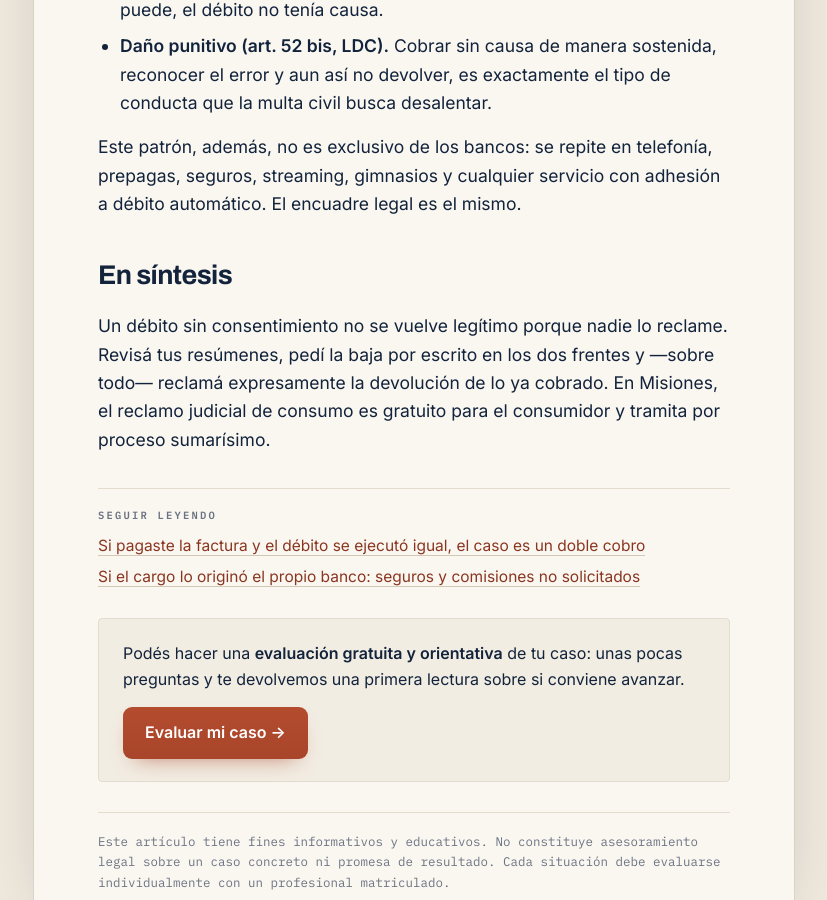
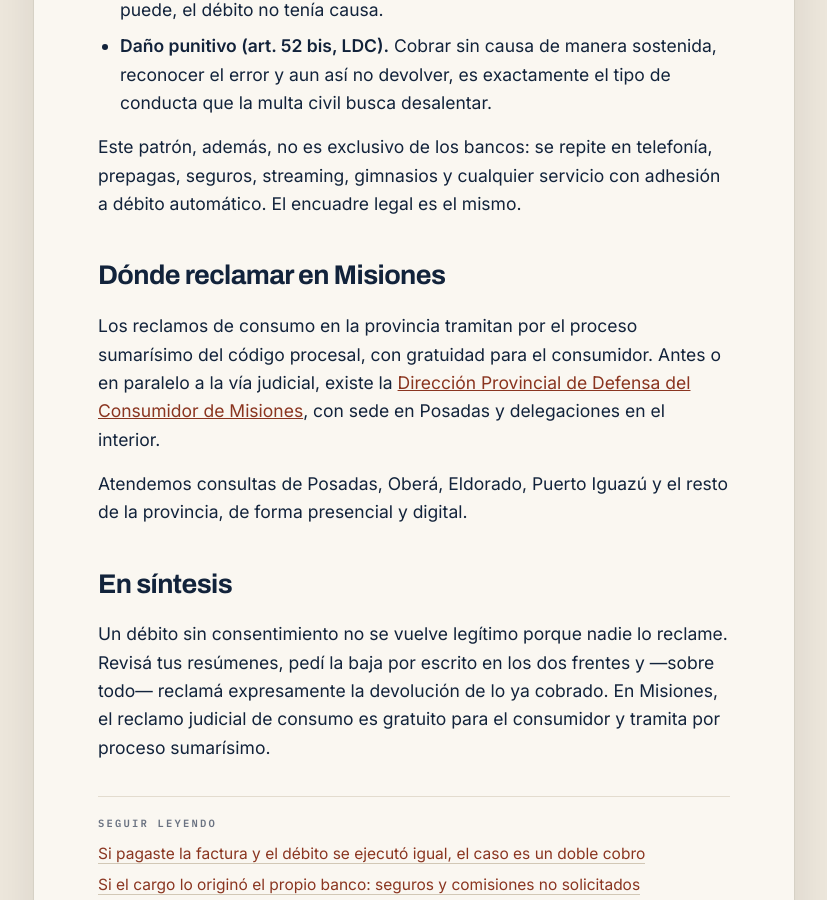
Before and after one commit to drejsamudio-hue/estudio-samudio-landing, a Jekyll site: the page built from _posts/2026-08-03-debitos-no-autorizados-como-frenarlos.md, in a window 1280 px wide and 900 px high, scrolled down 2678 px. Shown: the whole window, without its empty margins (226-1053 px from the left). Built offline with Jekyll 4.4.1, drawn with Linux system fonts in a browser that asks for light colours.

Commit message:
fix(seo): agrega sección geográfica faltante en pilar de débitos
La Fase 5.3 reforzó señal geográfica en los 4 pilares, pero el pilar
de débitos no autorizados quedó sin la sección "Dónde reclamar en
Misiones" ni la geo en el title. Detectado en verificación.

Co-Authored-By: Claude Sonnet 4.6 <noreply@anthropic.com>

```diff
--- a/_posts/2026-08-03-debitos-no-autorizados-como-frenarlos.md
+++ b/_posts/2026-08-03-debitos-no-autorizados-como-frenarlos.md
@@ -1,6 +1,6 @@
 ---
 layout: post
-title: "Débitos que no autorizaste: cómo frenarlos"
+title: "Débitos no autorizados en Misiones: cómo frenarlos"
 h1: "Débitos que no autorizaste: cómo frenarlos y cómo recuperar lo que ya te cobraron"
 description: "Servicio dado de baja que sigue cobrando, o débito de algo que nunca contrataste: cómo frenarlo y reclamar todo lo cobrado sin tu consentimiento. Posadas y Misiones."
 vertical: "Bancario"
@@ -61,6 +61,12 @@ Y si te ofrecen "acreditarlo a tu cuenta como saldo a favor", tenés derecho a e
 
 Este patrón, además, no es exclusivo de los bancos: se repite en telefonía, prepagas, seguros, streaming, gimnasios y cualquier servicio con adhesión a débito automático. El encuadre legal es el mismo.
 
+## Dónde reclamar en Misiones
+
+Los reclamos de consumo en la provincia tramitan por el proceso sumarísimo del código procesal, con gratuidad para el consumidor. Antes o en paralelo a la vía judicial, existe la [Dirección Provincial de Defensa del Consumidor de Misiones](https://defensaconsumidor.misiones.gob.ar/), con sede en Posadas y delegaciones en el interior.
+
+Atendemos consultas de Posadas, Oberá, Eldorado, Puerto Iguazú y el resto de la provincia, de forma presencial y digital.
+
 ## En síntesis
 
 Un débito sin consentimiento no se vuelve legítimo porque nadie lo reclame. Revisá tus resúmenes, pedí la baja por escrito en los dos frentes y —sobre todo— reclamá expresamente la devolución de lo ya cobrado. En Misiones, el reclamo judicial de consumo es gratuito para el consumidor y tramita por proceso sumarísimo.
```
